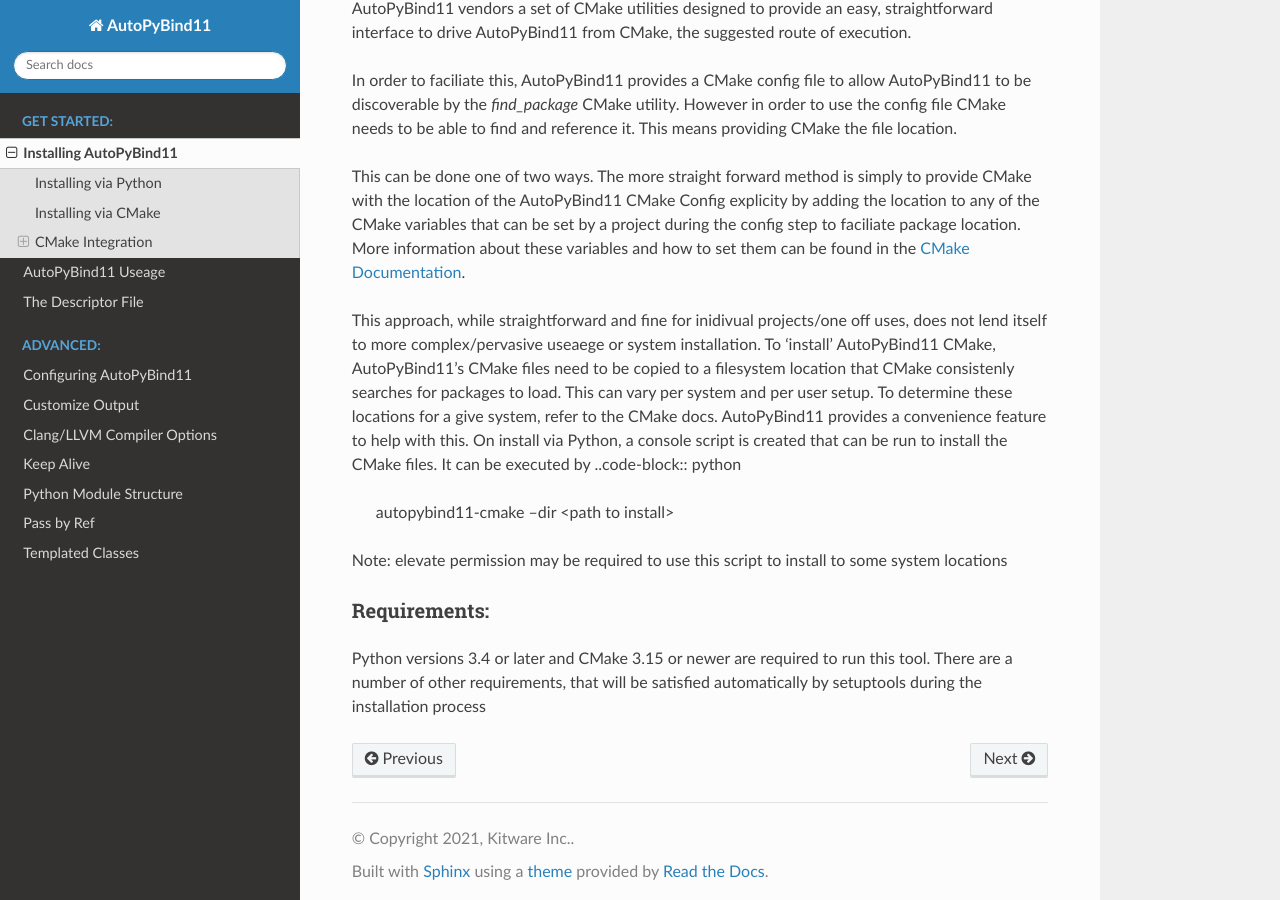
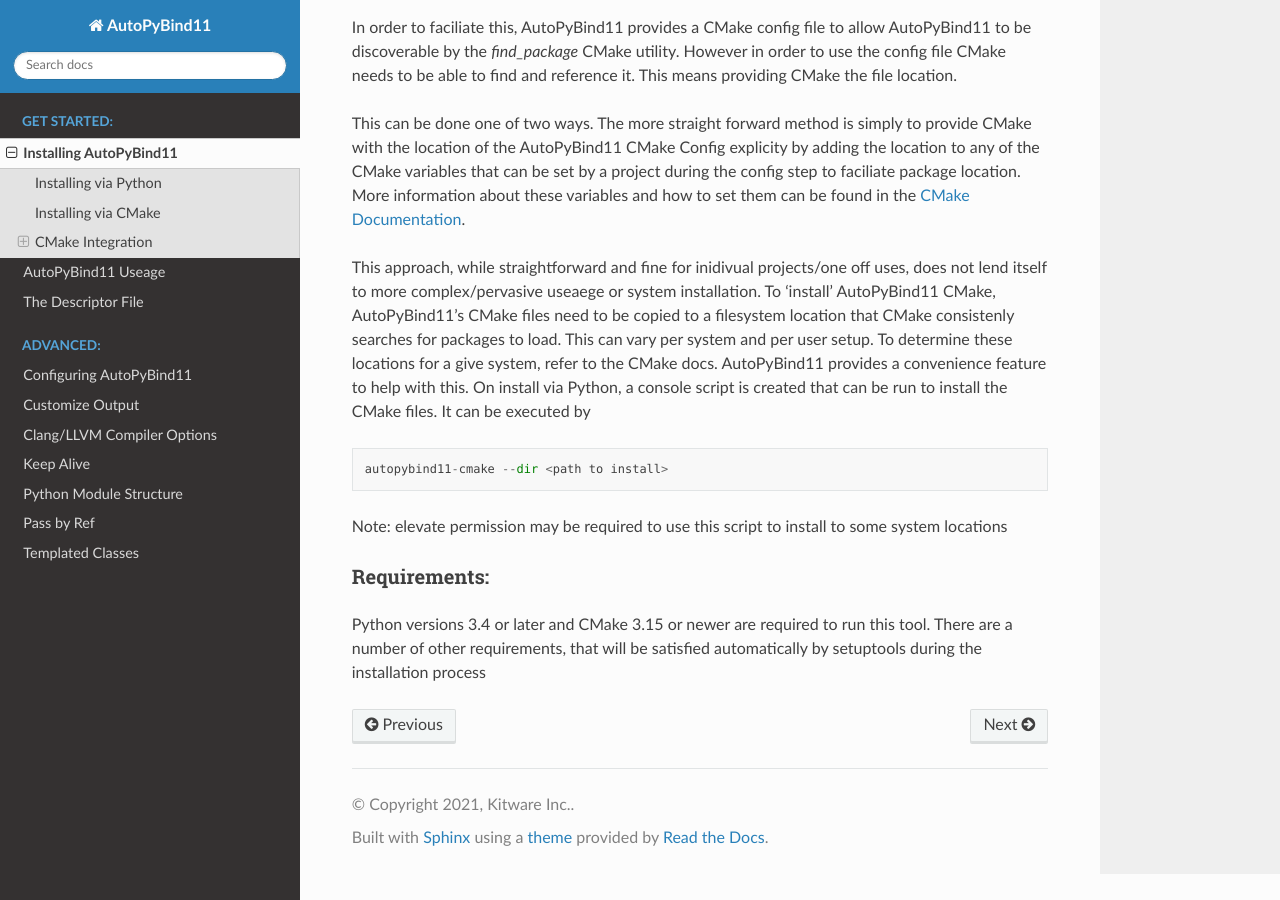
Before and after one commit to johnwparent/APBPoster, a Sphinx documentation site: the page built from docs/installing.rst, in a window 1280 px wide and 900 px high, scrolled down 1171 px. Built offline with Sphinx 7.4.7 and the Read the Docs theme 2.0.0, drawn with Linux system fonts in a browser that asks for light colours; some of the changed text lies outside the part shown.

Commit message:
Update installing.rst

```diff
--- a/docs/installing.rst
+++ b/docs/installing.rst
@@ -10,7 +10,7 @@
 
 AutoPyBind11 can be easily installed from TestPyPi via pip with the command
 
-..code_block:: shell
+.. code-block:: shell
 
     pip install --index-url https://test.pypi.org/simple/ --extra-index-url https://pypi.org/simple autopybind11
 
@@ -56,7 +56,8 @@
 AutoPyBind11 CMake, AutoPyBind11's CMake files need to be copied to a filesystem location that CMake consistenly searches for packages to load. This can vary per system and per user setup.
 To determine these locations for a give system, refer to the CMake docs. AutoPyBind11 provides a convenience feature to help with this. On install via Python, a console script is created that can be run to
 install the CMake files. It can be executed by
-..code-block:: python
+
+.. code-block:: python
 
     autopybind11-cmake --dir <path to install>
 
```
